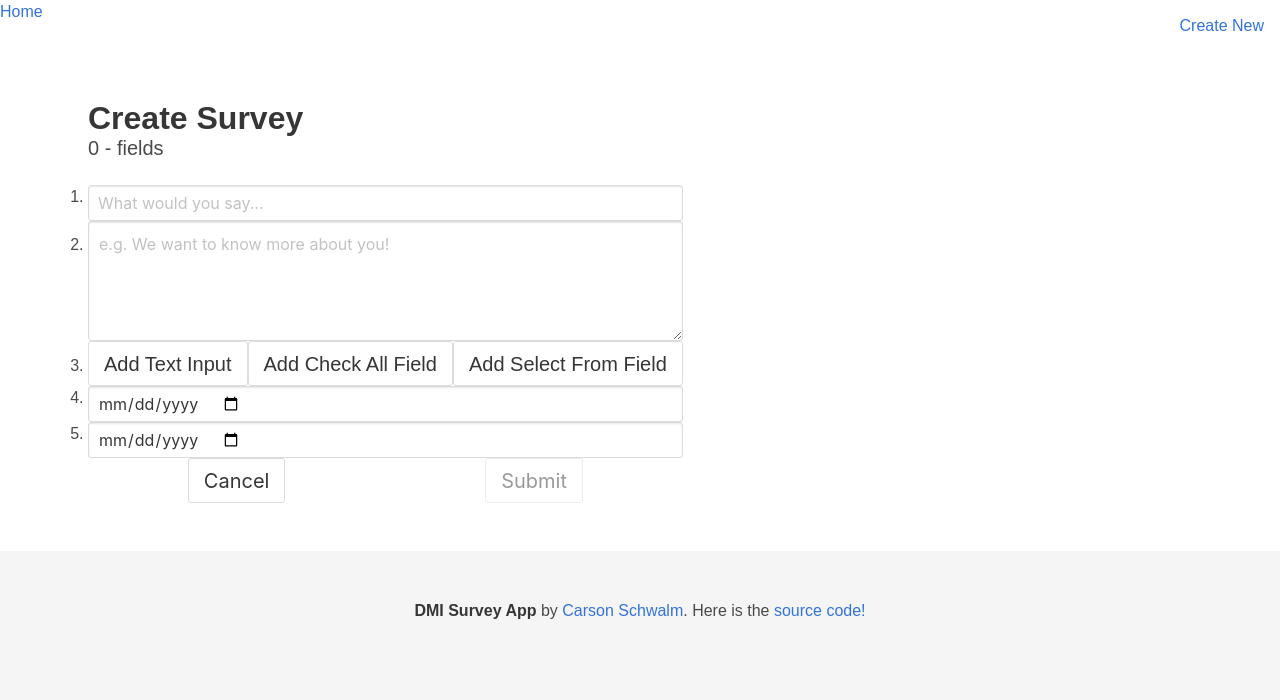
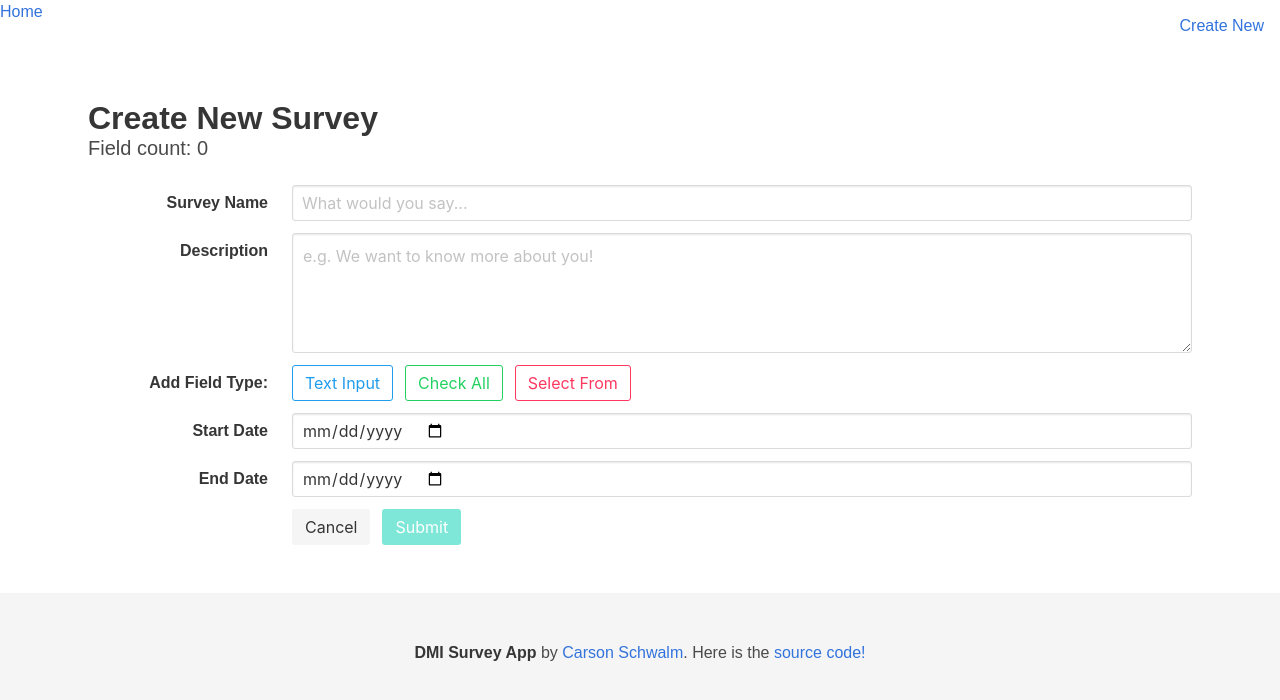
Before and after one commit to crsschwalm/survey-api, a React (Create React App) app in the folder client/: page /create in a window 1280 px wide. Shown: the top 700 px of the page. Built offline with nearby package versions, Linux system fonts and the light colour scheme.

Commit message:
form fields and ui styling

```diff
--- a/client/src/components/fields/EditableField.js
+++ b/client/src/components/fields/EditableField.js
@@ -1,13 +1,12 @@
 import React, { Component, Fragment } from 'react';
 import { connect } from 'react-redux'
+import Input from '../form/Input';
+import CheckBox from '../form/CheckBox'
 import { removeField, setQuestion, addOption, removeOption, setExpectedText, setExpectedOptions } from '../../actions/newSurveyActions'
 
 class EditableField extends Component {
     constructor(props) {
         super(props);
-        this.state = {
-            question: '', options: {}, expectedResponse: ''
-        }
     }
     removeField = () =>
         this.props.dispatch(removeField(this.props.index))
@@ -28,17 +27,30 @@ class EditableField extends Component {
         this.props.dispatch(setExpectedText(this.props.index, target.value))
 
     render() {
-        const { fieldType, options, question } = this.props;
+        const { fieldType, options, question, index } = this.props;
         return (
-            <div className="field">
-                <h3><input placeholder='What Question would you like to ask?' value={question} onChange={this.setQuestion} /></h3>
-                <p>Field Type: <em>{fieldType}</em></p>
-                {fieldType === 'TextInput' ?
-                    <TextField updateExpectedResponse={this.setExpectedText} /> :
-                    <OptionField options={options} updateExpectedResponse={this.setExpectedOptions} addOption={this.addOption} removeOption={this.removeOption} />}
-                <span className="icon has-text-danger" onClick={this.removeField}>
-                    <i className="fas fa-ban"></i>
-                </span>
+            <div className="field is-horizontal">
+                <div className="field-label is-normal">
+                </div>
+                <div className="field-body columns is-centered" style={{ padding: '1rem 0' }}>
+                    <div className="box column is-half" style={{ position: 'relative' }}>
+                        <button className="button is-danger is-inverted" style={{ position: 'absolute', top: 0, left: 0 }} onClick={this.removeField}>
+                            <span className="icon has-text-danger">
+                                <i className="fas fa-ban"></i>
+                            </span>
+                        </button>
+
+                        <div className="field field-label is-normal" style={{ textAlign: 'center' }}>
+                            <label className="label">Field Type: <em>{fieldType}</em></label>
+                        </div>
+
+                        <Input label={`Field: ${index}`} placeholder='What Question would you like to ask?' value={question} onChange={this.setQuestion} />
+                        <br />
+                        {fieldType === 'TextInput' ?
+                            <Input placeholder='What do you expect them to say?' onChange={this.setExpectedText} /> :
+                            <OptionField options={options} updateExpectedResponse={this.setExpectedOptions} addOption={this.addOption} removeOption={this.removeOption} />}
+                    </div >
+                </div>
             </div >
         )
     }
@@ -53,26 +65,18 @@ export default connect(mapStateToProps)(EditableField);
 
 export const OptionField = ({ options, addOption, removeOption, updateExpectedResponse }) => (
     <Fragment>
-        <input placeholder='add answer with "Enter"' onKeyPress={addOption} />
+        <Input placeholder='Add answer with "Enter"' onKeyPress={addOption} />
         {!!Object.keys(options).length ? <p><strong>Select the expected response</strong></p> : null}
-        <Fragment>
+        <div style={{ display: 'flex', justifyContent: 'center', alignItems: 'center', flexFlow: 'wrap' }}>
             {Object.keys(options).map(
                 (value, index) =>
-                    <div key={index}>
-                        <label>
-                            <input value={value} type="checkbox" onChange={updateExpectedResponse} />
-                            {value}
-                        </label>
+                    <div key={index} style={{ padding: '0 1rem' }}>
                         <span className="icon has-text-danger" onClick={() => removeOption(value)}>
                             <i className="fas fa-ban"></i>
                         </span>
+                        <CheckBox value={value} type="checkbox" onChange={updateExpectedResponse} />
                     </div>
             )}
-        </Fragment>
+        </div>
     </Fragment>
 )
-export const TextField = ({ updateExpectedResponse }) => (
-    <Fragment>
-        <input placeholder='What do you expect them to say?' onChange={updateExpectedResponse} />
-    </Fragment>
-)
--- /dev/null
+++ b/client/src/components/fields/EditableFieldsList.js
@@ -0,0 +1,9 @@
+import React from 'react';
+import EditableField from './EditableField';
+const EditableFieldsList = ({ fields }) => (
+    fields.map((field, index) => (
+        <EditableField key={index} index={index} />
+    ))
+)
+
+export default EditableFieldsList
--- /dev/null
+++ b/client/src/components/form/CheckBox.js
@@ -0,0 +1,10 @@
+import React from 'react';
+
+const CheckBox = ({ value, onChange }) => (
+    <label className="checkbox">
+        <input value={value} type="checkbox" onChange={onChange} />
+        {' '}{value}
+    </label>
+)
+
+export default CheckBox;
--- /dev/null
+++ b/client/src/components/form/DatePicker.js
@@ -0,0 +1,19 @@
+import React from 'react';
+
+const DatePicker = ({ value, label, onChange, help }) => (
+    <div className="field is-horizontal">
+        <div className="field-label is-normal">
+            <label className="label">{label}</label>
+        </div>
+        <div className="field-body">
+            <div className="field">
+                <div className="control">
+                    <input value={value} onChange={onChange} id="end-date-picker" className="input" type="date" />
+                </div>
+            </div>
+        </div>
+        {!!help ? <p className="help">{help}</p> : null}
+    </div>
+)
+
+export default DatePicker;
--- /dev/null
+++ b/client/src/components/form/Header.js
@@ -0,0 +1,10 @@
+import React, { Fragment } from 'react';
+
+const Header = ({ heading, subheading }) => (
+    <Fragment>
+        <h1 className="title">{heading}</h1>
+        <h2 className="subtitle">{subheading}</h2>
+    </Fragment>
+)
+
+export default Header;
--- /dev/null
+++ b/client/src/components/form/Input.js
@@ -0,0 +1,19 @@
+import React from 'react';
+
+const Input = ({ value, label, placeholder, onChange, onKeyPress, help }) => (
+    <div className="field is-horizontal">
+        <div className="field-label is-normal">
+            <label className="label">{label}</label>
+        </div>
+        <div className="field-body">
+            <div className="field">
+                <div className="control">
+                    <input value={value} onChange={onChange} onKeyPress={onKeyPress} className="input" type="text" placeholder={placeholder} />
+                </div>
+            </div>
+        </div>
+        {!!help ? <p className="help">{help}</p> : null}
+    </div>
+)
+
+export default Input;
--- /dev/null
+++ b/client/src/components/form/NewFieldButtons.js
@@ -0,0 +1,30 @@
+import React from 'react';
+
+const NewFieldButtons = ({ addField }) => (
+    <div className="field is-horizontal">
+        <div className="field-label is-normal">
+            <label className="label">Add Field Type:</label>
+        </div>
+        <div className="field-body">
+            <div className="field is-grouped">
+                <div className="control">
+                    <button className="button is-outlined is-info" onClick={() => addField('TextInput')}>
+                        Text Input
+                    </button>
+                </div>
+                <div className="control">
+                    <button className="button is-outlined is-success" onClick={() => addField('CheckAll')}>
+                        Check All
+                    </button>
+                </div>
+                <div className="control">
+                    <button className="button is-outlined is-danger" onClick={() => addField('SelectFrom')}>
+                        Select From
+                    </button>
+                </div>
+            </div>
+        </div>
+    </div>
+)
+
+export default NewFieldButtons;
--- /dev/null
+++ b/client/src/components/form/SubmitForm.js
@@ -0,0 +1,23 @@
+import React from 'react';
+const SubmitForm = ({ onSubmit, onCancel, isValid }) => (
+    <div className="field is-horizontal">
+        <div className="field-label">
+        </div>
+        <div className="field-body">
+            <div className="field is-grouped">
+                <div className="control">
+                    <button className="button is-light" onClick={onCancel}>
+                        Cancel
+                    </button>
+                </div>
+                <div className="control">
+                    <button className="button is-primary" disabled={isValid ? false : true} onClick={onSubmit}>
+                        Submit
+                    </button>
+                </div>
+            </div>
+        </div>
+    </div>
+)
+
+export default SubmitForm;
--- /dev/null
+++ b/client/src/components/form/TextArea.js
@@ -0,0 +1,18 @@
+import React from 'react';
+
+const Input = ({ value, label, placeholder, onChange }) => (
+    <div className="field is-horizontal">
+        <div className="field-label is-normal">
+            <label className="label">{label}</label>
+        </div>
+        <div className="field-body">
+            <div className="field">
+                <div className="control">
+                    <textarea value={value} onChange={onChange} className="textarea" placeholder={placeholder}></textarea>
+                </div>
+            </div>
+        </div>
+    </div>
+)
+
+export default Input;
--- a/client/src/pages/newSurvey.js
+++ b/client/src/pages/newSurvey.js
@@ -1,10 +1,14 @@
 import React, { Component } from 'react';
-import EditableField from '../components/fields/EditableField'
+import EditableFieldsList from '../components/fields/EditableFieldsList'
+import SubmitForm from '../components/form/SubmitForm'
+import NewFieldButtons from '../components/form/NewFieldButtons'
+import Input from '../components/form/Input'
+import TextArea from '../components/form/TextArea'
+import DatePicker from '../components/form/DatePicker'
+import Header from '../components/form/Header'
 import { connect } from 'react-redux'
 import { validateNewSurvey } from '../services/validationService';
 import { updateName, updateDescription, addField, updateStartDate, updateEndDate, submit, clear } from '../actions/newSurveyActions'
-
-const flexyStyle = { display: 'flex', justifyContent: 'space-around' }
 
 class NewSurvey extends Component {
     addField = (fieldType) =>
@@ -22,79 +26,19 @@ class NewSurvey extends Component {
         const { name, description, author, fields, startDate, endDate } = this.props.newSurvey;
         return (
             <section className="container section">
-                <h1 className="title">Create Survey</h1>
-                <h2 className="subtitle">{`${fields.length} - fields`}</h2>
-                <div className="columns is-left-aligned">
-                    <div className="column is-narrow">
-                        <ol>
-                            <li><input value={name} onChange={this.handleNameChange} className="input" type="text" placeholder="What would you say..." /></li>
-                            <li><textarea value={description} onChange={this.handleDescriptionChange} className="textarea" placeholder="e.g. We want to know more about you!"></textarea>
-                            </li>
-                            {!!author ? <li>{`Author: ${author}`}</li> : null}
-                            <li>
-                                <CurrentFields fields={fields} />
-                                <NewFieldButtons addField={this.addField} />
-                            </li>
-                            <li><input value={startDate} onChange={this.handleStartChange} id="start-date-picker" className="input" type="date" /></li>
-                            <li><input value={endDate} onChange={this.handleEndChange} id="end-date-picker" className="input" type="date" /></li>
-                            <SubmitSurvey onSubmit={this.handleSubmit} onCancel={this.handleCancel} isValid={validateNewSurvey(this.props.newSurvey)} />
-                        </ol>
-                    </div>
-                </div>
+                <Header heading='Create New Survey' subheading={`Field count: ${fields.length}`} />
+                {!!author ? <em>{`Author: ${author}`}</em> : null}
+                <Input label="Survey Name" value={name} placeholder="What would you say..." onChange={this.handleNameChange} />
+                <TextArea label="Description" value={description} onChange={this.handleDescriptionChange} placeholder="e.g. We want to know more about you!" />
+                <EditableFieldsList fields={fields} />
+                <NewFieldButtons addField={this.addField} />
+                <DatePicker label='Start Date' value={startDate} onChange={this.handleStartChange} />
+                <DatePicker label='End Date' value={endDate} onChange={this.handleEndChange} />
+                <SubmitForm onSubmit={this.handleSubmit} onCancel={this.handleCancel} isValid={validateNewSurvey(this.props.newSurvey)} />
             </section>
         );
     }
 }
-
-const CurrentFields = ({ fields }) => (
-    <ul>
-        {fields.map((field, index) => (
-            <li key={index} style={flexyStyle}>
-                <EditableField index={index} />
-            </li>
-        ))}
-    </ul>
-)
-
-const SubmitSurvey = ({ onSubmit, onCancel, isValid }) => (
-    <form className="media-content" style={flexyStyle} onSubmit={onSubmit}>
-        <input
-            type="button"
-            onClick={onCancel}
-            className="button is-medium level-item"
-            value="Cancel"
-        />
-        <input
-            type="submit"
-            className="button is-medium level-item"
-            disabled={isValid ? false : true}
-            value="Submit"
-        />
-    </form>
-)
-
-const NewFieldButtons = ({ addField }) => (
-    <div className="media-content" style={flexyStyle}>
-        <span
-            onClick={() => addField('TextInput')}
-            className="button is-medium level-item"
-        >
-            Add Text Input
-            </span>
-        <span
-            onClick={() => addField('CheckAll')}
-            className="button is-medium level-item"
-        >
-            Add Check All Field
-            </span>
-        <span
-            onClick={() => addField('SelectFrom')}
-            className="button is-medium level-item"
-        >
-            Add Select From Field
-            </span>
-    </div>
-)
 
 const mapStateToProps = (state) => {
     return { newSurvey: state.newSurvey };
```
Also changed, not shown: client/src/pages/index.js (+9 -12 lines).
